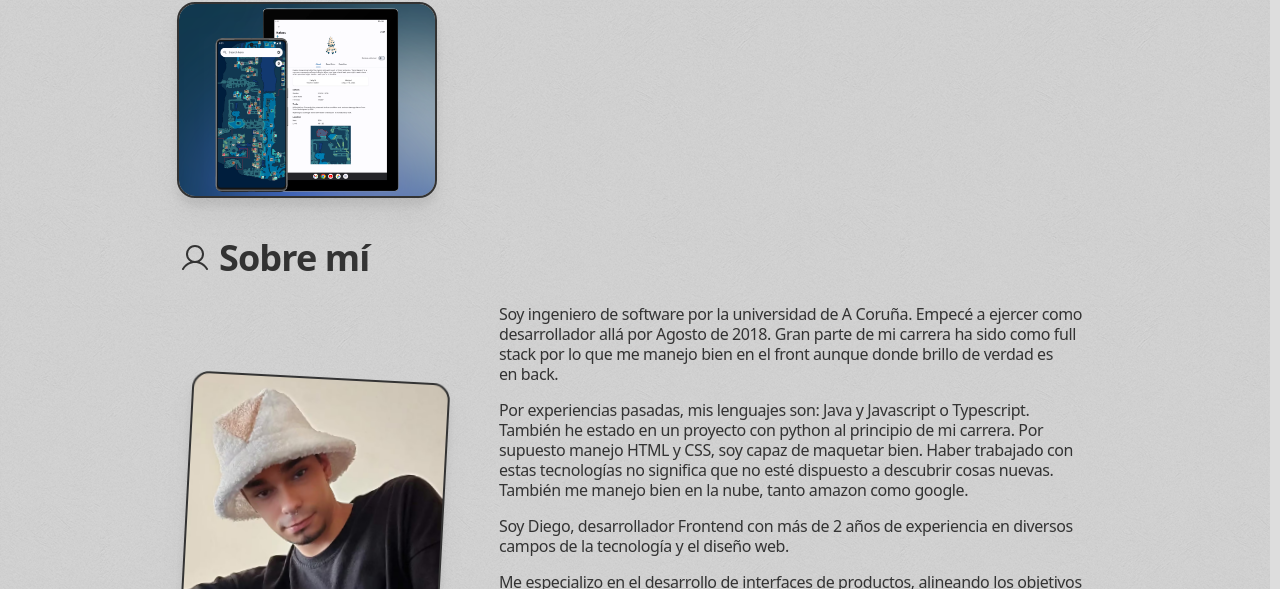
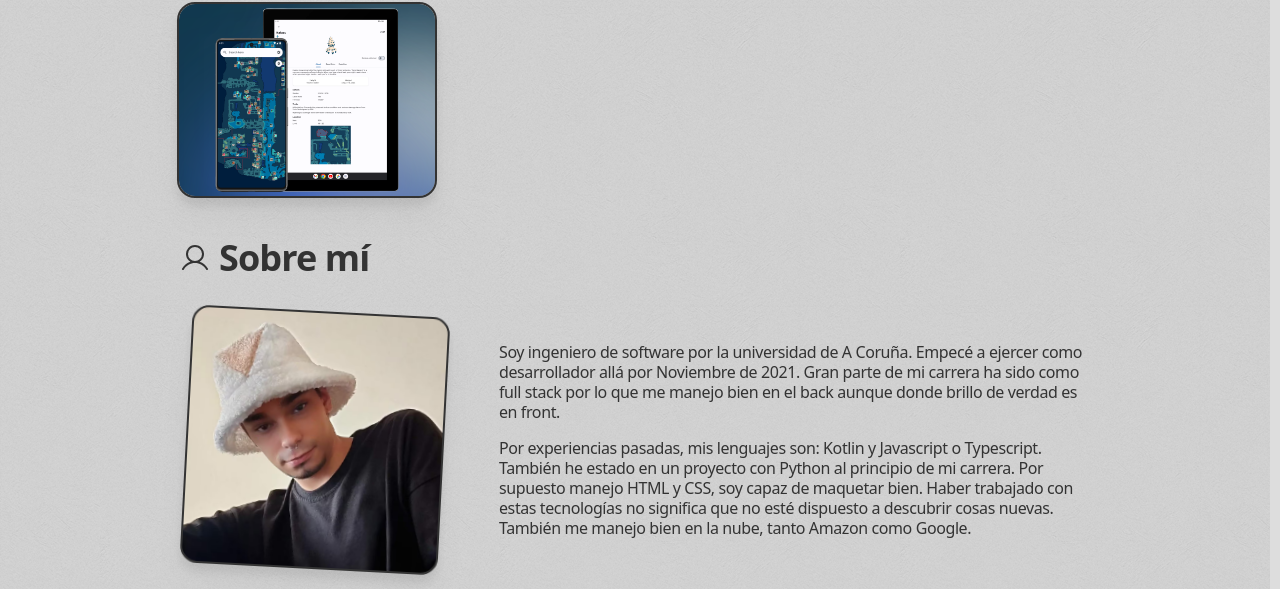
Before and after one commit to TheLokin/porfolio, an Astro site: page / in a window 1280 px wide. Shown: the part 1488-2077 px from the top of the page. Built offline with nearby package versions, Linux system fonts and the light colour scheme; Astro itself is replaced by a stand-in of ours.

Commit message:
Update AboutMe section with revised experience details and language proficiency

```diff
--- a/src/sections/AboutMe.astro
+++ b/src/sections/AboutMe.astro
@@ -22,19 +22,19 @@ import User from "@/icons/User.astro"
     <div class="flex flex-col gap-4 text-pretty">
       <p>
         Soy ingeniero de software por la universidad de A Coruña. Empecé a ejercer como
-        desarrollador allá por Agosto de 2018. Gran parte de mi carrera ha sido como full stack por
-        lo que me manejo bien en el front aunque donde brillo de verdad es en back.
+        desarrollador allá por Noviembre de 2021. Gran parte de mi carrera ha sido como full stack por
+        lo que me manejo bien en el back aunque donde brillo de verdad es en front.
       </p>
 
       <p>
-        Por experiencias pasadas, mis lenguajes son: Java y Javascript o Typescript. También he
-        estado en un proyecto con python al principio de mi carrera. Por supuesto manejo HTML y CSS,
+        Por experiencias pasadas, mis lenguajes son: Kotlin y Javascript o Typescript. También he
+        estado en un proyecto con Python al principio de mi carrera. Por supuesto manejo HTML y CSS,
         soy capaz de maquetar bien. Haber trabajado con estas tecnologías no significa que no esté
-        dispuesto a descubrir cosas nuevas. También me manejo bien en la nube, tanto amazon como
-        google.
+        dispuesto a descubrir cosas nuevas. También me manejo bien en la nube, tanto Amazon como
+        Google.
       </p>
 
-      <p>
+      <!-- <p>
         Soy Diego, desarrollador Frontend con más de 2 años de experiencia en diversos campos de la
         tecnología y el diseño web.
       </p>
@@ -47,7 +47,7 @@ import User from "@/icons/User.astro"
         Algunos de mis éxitos incluyen colaboraciones destacadas con empresas líderes en la
         industria, como Navantia, una sociedad pública española dedicada a la construcción naval
         civil y militar.
-      </p>
+      </p> -->
     </div>
   </article>
 </SectionContainer>
```
